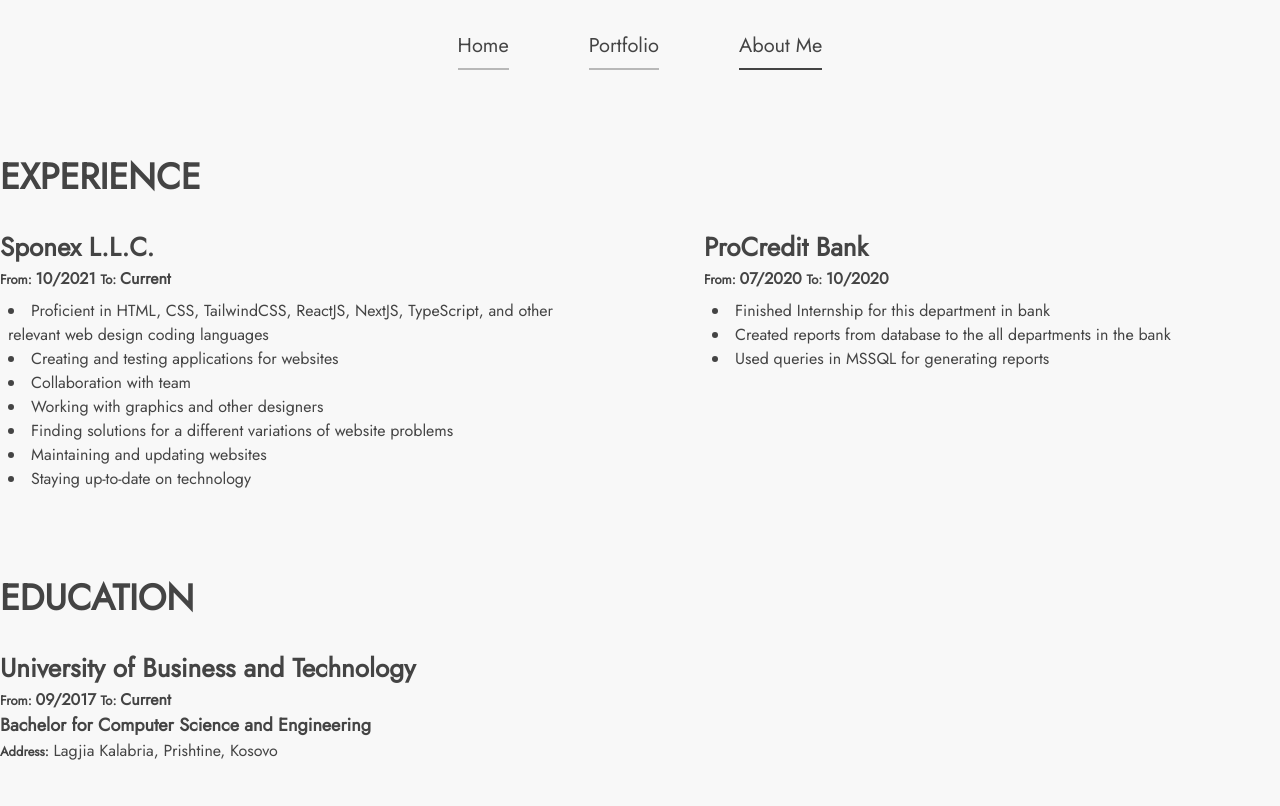
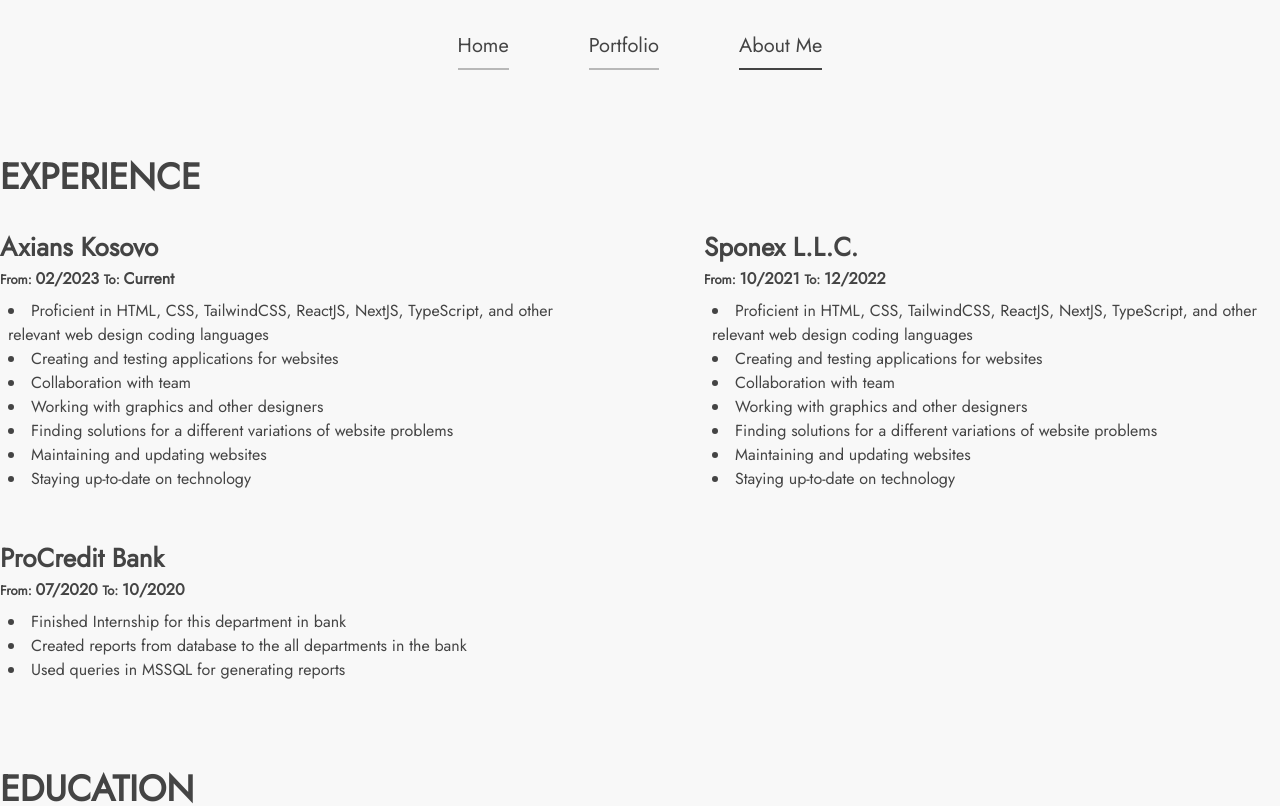
Before and after one commit to besjanhallaqi/portfolio, a Next.js app: page /about-me in a window 1280 px wide. Shown: the top 806 px of the page. Built offline with nearby package versions, Linux system fonts and the light colour scheme.

Commit message:
update job position

```diff
--- a/pages/about-me.js
+++ b/pages/about-me.js
@@ -84,7 +84,35 @@
           <h2 className="text-[36px] font-bold text-[#444] uppercase">
             Experience
           </h2>
-          <div className="w-full grid grid-cols-1 lg:grid-cols-2 gap-10 lg:gap-32">
+          <div className="w-full grid grid-cols-1 lg:grid-cols-2 gap-x-10 gap-y-6 lg:gap-y-12 lg:gap-x-32">
+            <div className="w-full flex flex-col text-[#444]">
+              <Link
+                href="https://www.axians-kosovo.com/"
+                target="_blank"
+                className="font-semibold text-[26px] hover:underline"
+              >
+                Axians Kosovo
+              </Link>
+              <p className="font-semibold">
+                <span className="font-regular text-[13px]">From: </span>02/2023{" "}
+                <span className="font-regular text-[13px]">To: </span>Current
+              </p>
+              <ul className="list-disc list-inside pl-2 mt-2">
+                <li>
+                  Proficient in HTML, CSS, TailwindCSS, ReactJS, NextJS,
+                  TypeScript, and other relevant web design coding languages
+                </li>
+                <li>Creating and testing applications for websites</li>
+                <li>Collaboration with team</li>
+                <li>Working with graphics and other designers</li>
+                <li>
+                  Finding solutions for a different variations of website
+                  problems
+                </li>
+                <li>Maintaining and updating websites</li>
+                <li>Staying up-to-date on technology</li>
+              </ul>
+            </div>
             <div className="w-full flex flex-col text-[#444]">
               <Link
                 href="https://sponex.ch/"
@@ -95,7 +123,7 @@
               </Link>
               <p className="font-semibold">
                 <span className="font-regular text-[13px]">From: </span>10/2021{" "}
-                <span className="font-regular text-[13px]">To: </span>Current
+                <span className="font-regular text-[13px]">To: </span>12/2022
               </p>
               <ul className="list-disc list-inside pl-2 mt-2">
                 <li>
@@ -172,7 +200,7 @@
                 className="border-2 border-[#444] text-[#444] font-semibold flex flex-col rounded-xl"
               >
                 <Link
-                  href="/"
+                  href={item.link}
                   target={item.link === "" ? "" : "_blank"}
                   className="p-6 flex flex-col items-center gap-2 hover:underline"
                 >
```
